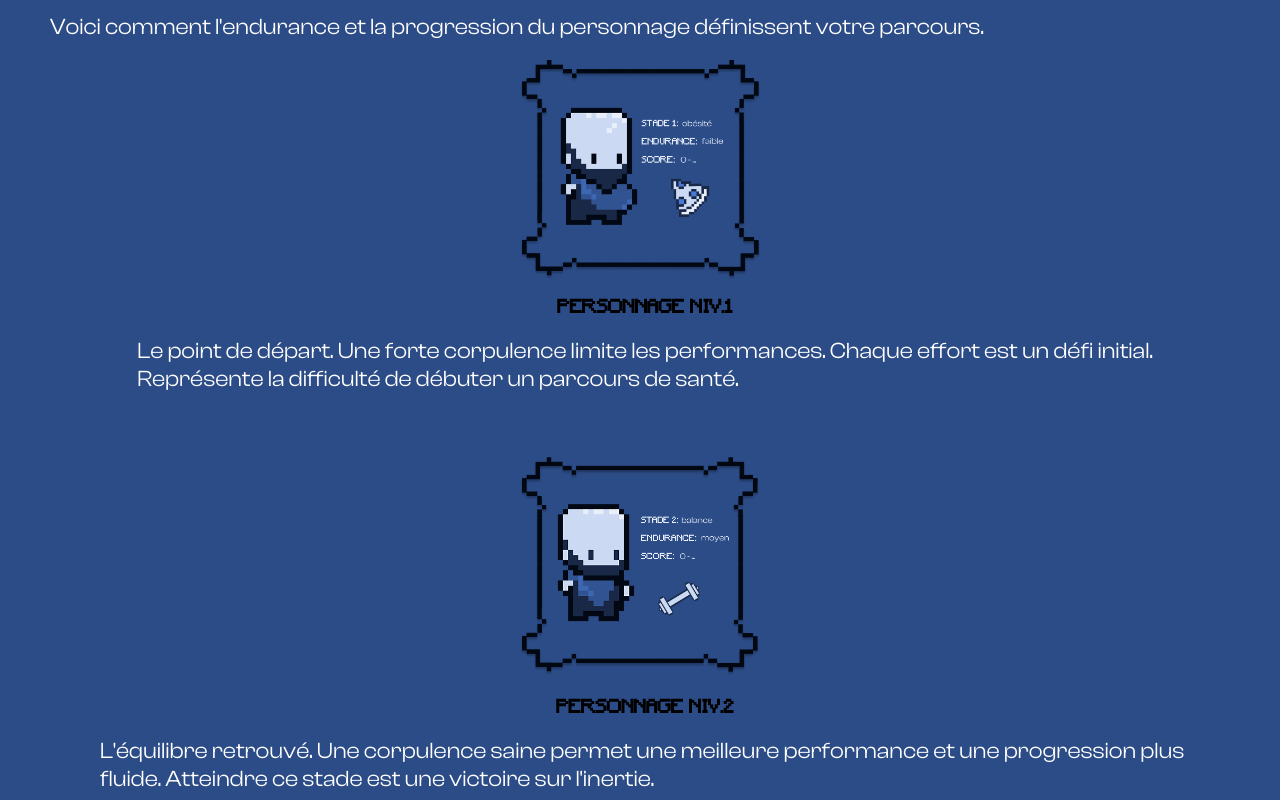
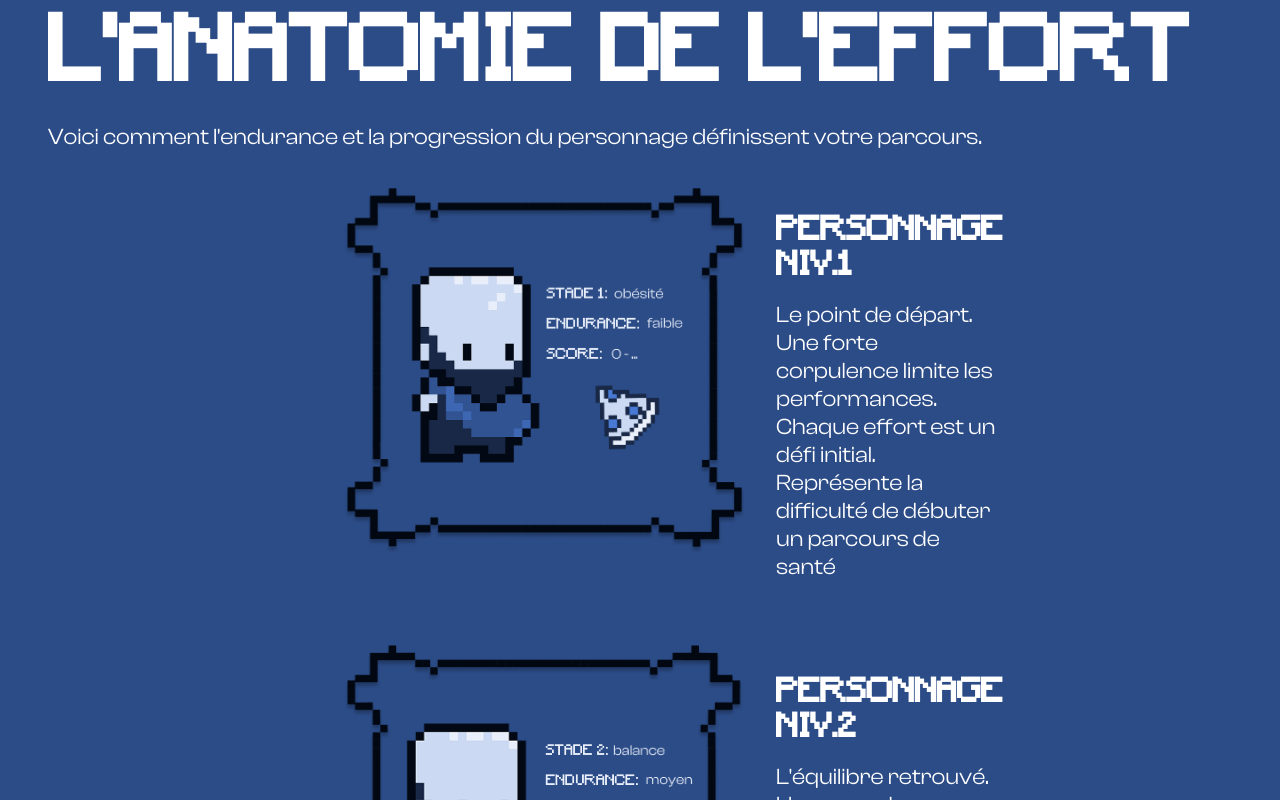
Before and after one commit to TardiGab/Grind-Website, a website: page src/index.html in a window 1280 px wide. Shown: the part 4520-5320 px from the top of the page. Drawn offline with nearby package versions, Linux system fonts and the light colour scheme; files that its build step writes are made by us from their sources; files whose address does not match are found by name.

Commit message:
Characters section done

```diff
--- a/src/index.html
+++ b/src/index.html
@@ -135,65 +135,42 @@
           </div>
         </div>
     </section>
-    <section class="personnages">
-        <h2 class="personnages__titre">L'anatomie de l'effort</h2>
-        <p class="personnages__texte-presentation">Voici comment l'endurance et la progression du personnage
-            définissent votre parcours.</p>
-        <div class="personnage1__descriptif">
-            <div class="personnages1__contenu">
-                <img class="personnages1__contenu--image" src="./assets/images/perso1.png"
-                    alt="personnage numéro 1, en surpoids">
-                <div class="personnages1__contenu--texte">
-                    <h3 class="personnages1__contenu--texte-titre">PERSONNAGE NIV.1</h3>
-                    <p class="personnages1__contenu--texte-texte">Le point de départ. Une forte corpulence limite
-                        les performances. Chaque effort est un défi initial.</p>
-                    <p class="personnages1__contenu--texte-texte">Représente la difficulté de débuter un parcours de
-                        santé.</p>
-                </div>
-            </div>
+    <section class="leveling">
+      <h2 class="leveling__title">L'anatomie de l'effort</h2>
+      <span class="leveling__desc">Voici comment l'endurance et la progression du personnage définissent votre parcours.</span>
+      <div class="leveling__container">
+        <div class="leveling__content">
+          <img class="leveling__img" src="./assets/images/perso1.png" alt="personnage numéro 1, en surpoids">
+          <div class="leveling__text">
+            <h3 class="leveling__h3">PERSONNAGE NIV.1</h3>
+            <p class="leveling__p">Le point de départ. Une forte corpulence limite les performances. Chaque effort est un défi initial. Représente la difficulté de débuter un parcours de santé</p>
+          </div>
         </div>
-        <div class="personnage2__descriptif">
-            <div class="personnages2__contenu">
-                <div class="personnages2__contenu--image">
-                    <img class="personnages1__contenu--image" src="./assets/images/perso2.png"
-                        alt="personnage numéro 2, fit">
-                </div>
-                <div class="personnages2__contenu--texte">
-                    <h3 class="personnages2__contenu--texte-titre">PERSONNAGE NIV.2</h3>
-                    <p class="personnages2__contenu--texte-texte">L'équilibre retrouvé. Une corpulence saine permet
-                        une meilleure performance et une progression plus fluide. Atteindre ce stade est une
-                        victoire sur l'inertie.</p>
-                </div>
-            </div>
+
+        <div class="leveling__content">
+          <img class="leveling__img" src="./assets/images/perso2.png" alt="personnage numéro 2, fit">
+          <div class="leveling__text">
+            <h3 class="leveling__h3">PERSONNAGE NIV.2</h3>
+            <p class="leveling__p">L'équilibre retrouvé. Une corpulence saine permet une meilleure performance et une progression plus fluide. Atteindre ce stade est une victoire sur l'inertie.</p>
+          </div>
         </div>
-        <div class="personnage3__descriptif">
-            <div class="personnages3__contenu">
-                <div class="personnages3__contenu--image">
-                    <img class="personnages1__contenu--image" src="./assets/images/perso3.png"
-                        alt="personnage numéro 3, musclé">
-                </div>
-                <div class="personnages3__contenu--texte">
-                    <h3 class="personnages3__contenu--texte-titre">PERSONNAGE NIV.3</h3>
-                    <p class="personnages3__contenu--texte-texte">L'apogée de l'effort. Une condition physique
-                        optimale offre agilité et vitesse. Le personnage est prêt à affronter tous les défis avec
-                        une énergie débordante.</p>
-                </div>
-            </div>
+
+        <div class="leveling__content">
+          <img class="leveling__img" src="./assets/images/perso3.png" alt="personnage numéro 3, musclé">
+          <div class="leveling__text">
+            <h3 class="leveling__h3">PERSONNAGE NIV.3</h3>
+            <p class="leveling__p">L'apogée de l'effort. Une condition physique optimale offre agilité et vitesse. Le personnage est prêt à affronter tous les défis avec une énergie débordante.</p>
+          </div>
         </div>
-        <div class="personnage4__descriptif">
-            <div class="personnages4__contenu">
-                <div class="personnages4__contenu--image">
-                    <img class="personnages4__contenu--image" src="./assets/images/perso4.png"
-                        alt="personnage numéro 4">
-                </div>
-                <div class="personnages4__contenu--texte">
-                    <h3 class="personnages4__contenu--texte-titre">PERSONNAGE NIV.4</h3>
-                    <p class="personnages4__contenu--texte-texte">Le défi ultime pour les plus courageux. Seuls les
-                        plus courageux peuvent espérer atteindre ce niveau de maîtrise. Le secret reste à découvrir.
-                    </p>
-                </div>
-            </div>
+
+        <div class="leveling__content">
+          <img class="leveling__img" src="./assets/images/perso4.png" alt="personnage numéro 4">
+          <div class="leveling__text">
+            <h3 class="leveling__h3">PERSONNAGE NIV.4</h3>
+            <p class="leveling__p">Le défi ultime pour les plus courageux. Seuls les plus courageux peuvent espérer atteindre ce niveau de maîtrise. Le secret reste à découvrir.</p>
+          </div>
         </div>
+      </div>
     </section>
     <div class="personnages__background">
         <img class="personnages__background--img" src="./assets/images/pixel_fond.svg"
--- a/src/styles/app.scss
+++ b/src/styles/app.scss
@@ -297,56 +297,125 @@ p {
 }
 
 //personnages
-.personnages {
+.leveling {
   background-color: #2C4C87;
-  padding-bottom: 2rem;
+  padding: 3rem;
 
-  &__titre {
-    font-family: $font-pixel;
-    font-size: 24px;
-    margin: 0 50px;
-    padding-top: 8px;
+  @media (max-width: 768px) {
+    padding: 1rem;
   }
 
-  &__texte {
-    &-presentation {
-      margin: 16px 50px;
-    }
-  }
-}
-
-.personnages1,
-.personnages2,
-.personnages3,
-.personnages4 {
-  &__contenu {
+  &__container {
     display: flex;
     flex-direction: column;
     align-items: center;
-    margin-bottom: 4rem;
+    gap: 2rem;
+  }
 
-    &--image {
-      width: 15em;
-      height: auto;
-    }
+  &__content {
+    display: flex;
+    align-items: flex-start;
+    gap: 2rem;
+    width: 50%;
+    margin-top: 2rem;
 
-    &--texte {
-      margin-left: 60px;
-      margin-right: 50px;
-
-      &-texte {
-        margin: 0 40px;
-      }
-
-      &-titre {
-        text-align: center;
-        color: black;
-        font-family: $font-pixel;
-        font-size: 18px;
-      }
+    @media (max-width: 1024px) {
+      width: 100%;
     }
   }
+
+  &__img {
+    max-width: 400px;
+    height: auto;
+  }
+
+  &__title {
+    font-family: $font-pixel;
+    font-size: $h2-size;
+    text-transform: uppercase;
+    margin: 0;
+    margin-bottom: 1rem;
+  }
+
+  &__desc {
+    display: flex;
+    flex-direction: column;
+    align-items: flex-start;
+    font-family: $font-clash;
+    font-size: $p-size;
+
+    @media (max-width: 768px) {
+      align-items: center;
+    }
+  }
+
+  &__text {
+    margin-top: 2rem;
+  }
+
+  &__h3 {
+    font-family: $font-pixel;
+    font-size: $h3-size;
+    text-transform: uppercase;
+    margin: 0;
+    margin-bottom: 1rem;
+  }
+
+  &__p {
+    font-family: $font-clash;
+    font-size: $p-size;
+    margin: 0;
+  }
+
 }
+
+// .personnages1,
+// .personnages2,
+// .personnages3,
+// .personnages4 {
+//   &__container {
+//     display: flex;
+//     flex-direction: row;
+//     align-items: center;
+//     justify-content: center;
+//     margin-top: 4rem;
+//     margin-bottom: 4rem;
+
+//     @media (max-width: 768px) {
+//       flex-direction: column;
+//       margin-top: 2rem;
+//       margin-bottom: 2rem;
+//     }
+//   }
+
+//   &__contenu {
+//     display: flex;
+//     flex-direction: column;
+//     align-items: center;
+//     margin-bottom: 4rem;
+
+//     &--image {
+//       width: 15em;
+//       height: auto;
+//     }
+
+//     &--texte {
+//       margin-left: 60px;
+//       margin-right: 50px;
+
+//       &-texte {
+//         margin: 0 40px;
+//       }
+
+//       &-titre {
+//         text-align: center;
+//         color: black;
+//         font-family: $font-pixel;
+//         font-size: 18px;
+//       }
+//     }
+//   }
+// }
 
 .mob__contenu {
 
```
